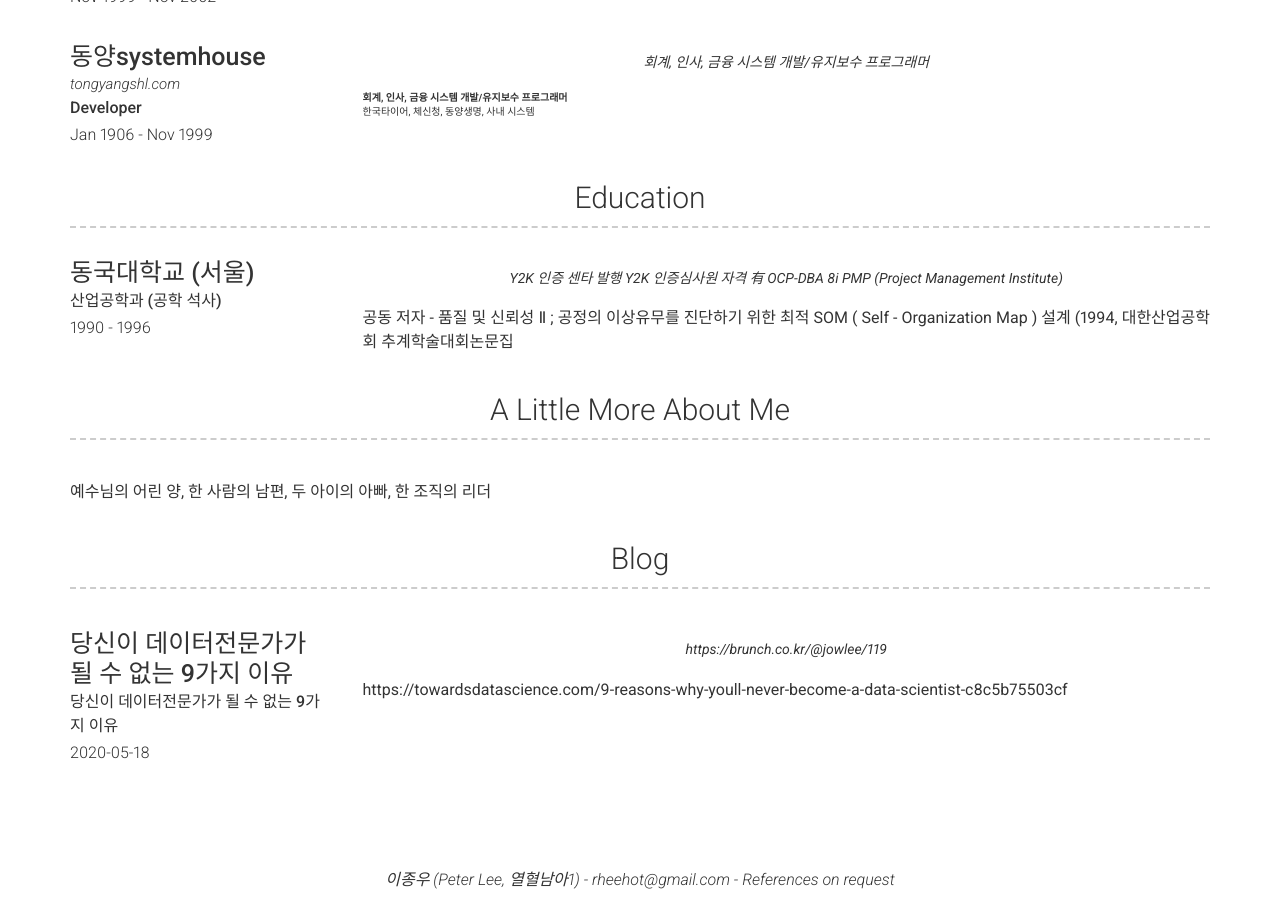
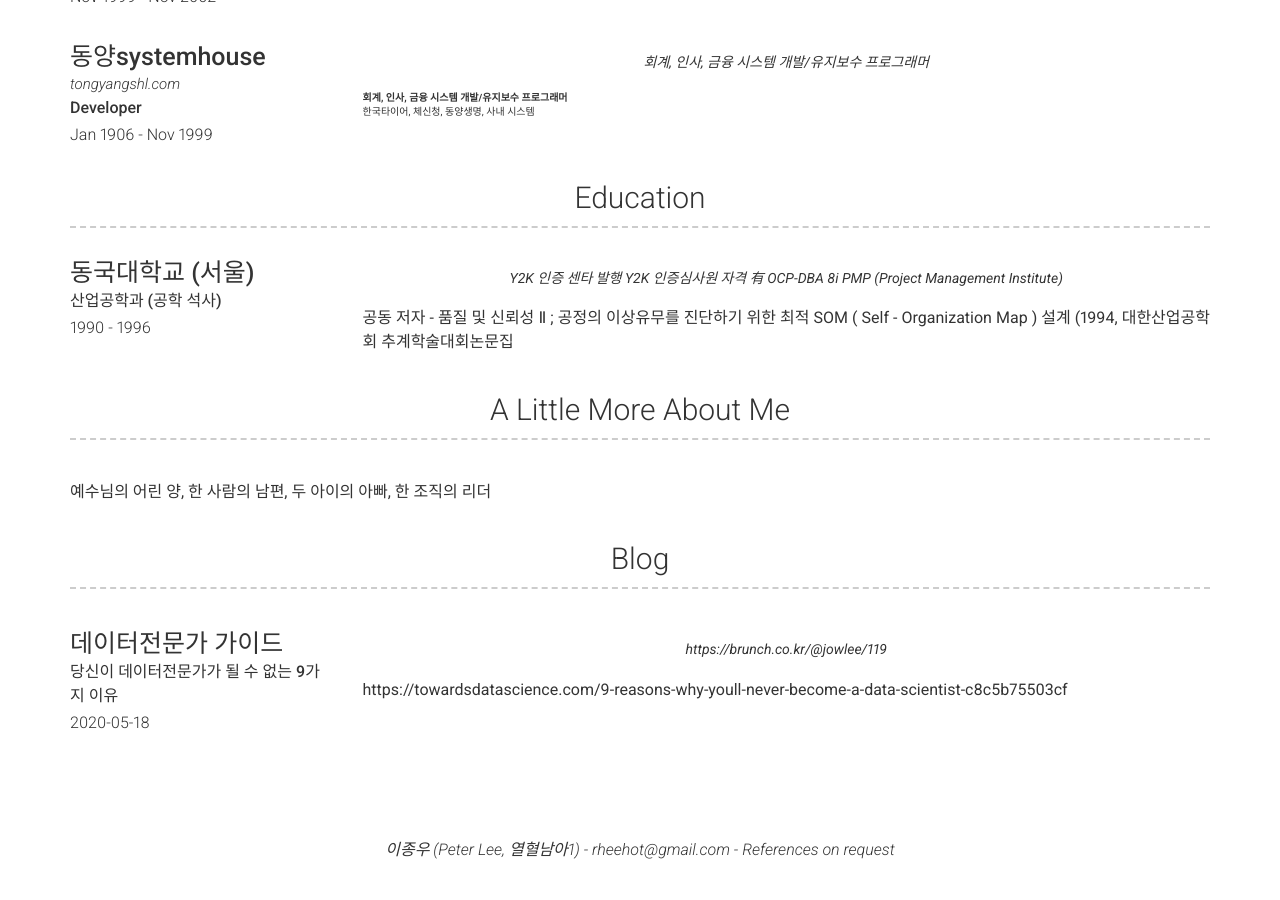
Before and after one commit to rheehot/rheehot.github.io, a Jekyll site: the page built from index.md, in a window 1280 px wide and 900 px high, scrolled down 3236 px. Built offline with Jekyll 4.4.1, drawn with Linux system fonts in a browser that asks for light colours; nearby versions of some CDN libraries; after the commit the page ends 4106 px from its top, so only the background shows below that.

Commit message:
blog 05-19

```diff
--- a/_data/blog.yml
+++ b/_data/blog.yml
@@ -1,6 +1,6 @@
 # Blog Template
 - layout: left
-  name: 당신이 데이터전문가가 될 수 없는 9가지 이유
+  name: 데이터전문가 가이드
   dates: 2020-05-18
   qualification: 당신이 데이터전문가가 될 수 없는 9가지 이유
   quote: >
```
